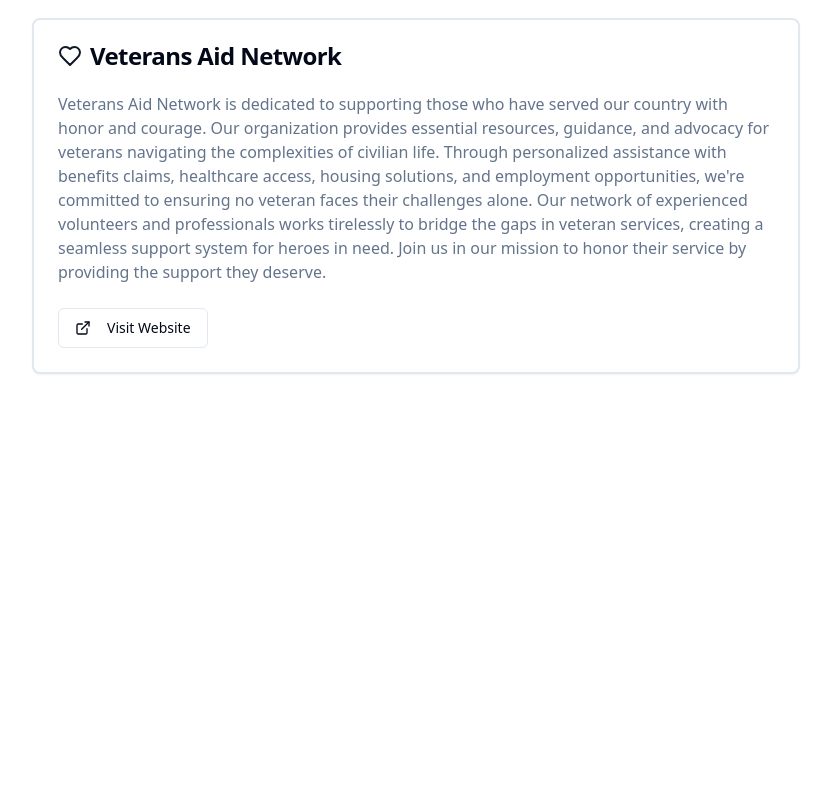
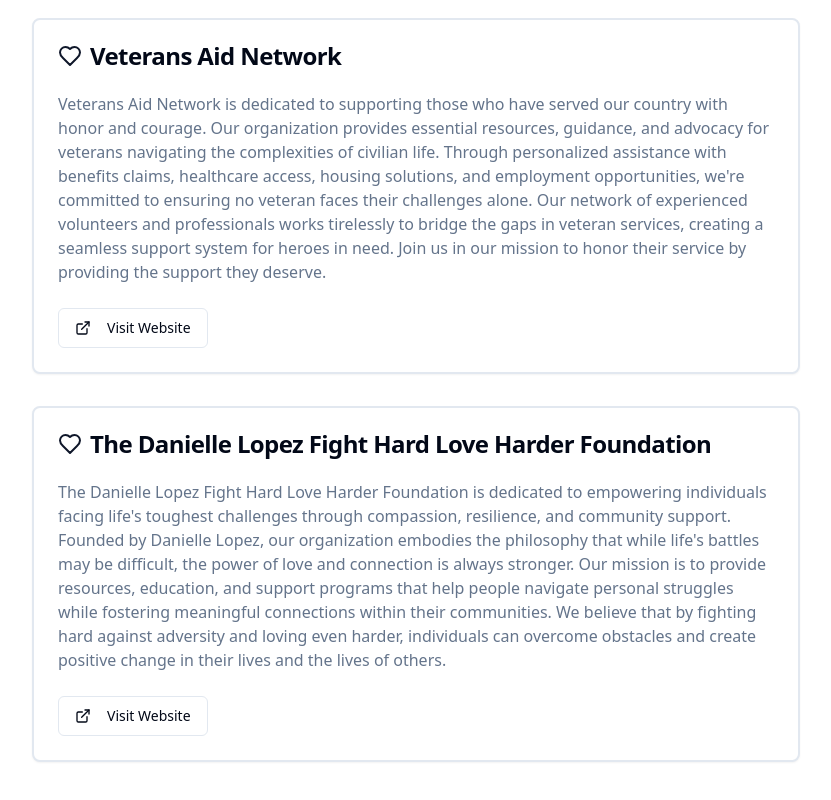
Before and after one commit to MissionSync/kingdom-business-letsroll, a React (Vite) app: page /partnerships in a window 1280 px wide. Shown: the part 643-1443 px from the top of the page, without its empty margins (224-1055 px from the left). Before the commit the page ends 1097 px from the top, so only its background shows below. Built offline with nearby package versions, Linux system fonts and the light colour scheme.

Commit message:
Add partnership information
Add bio and link for the Danielle Lopez Fight Hard Love Harder Foundation to the partnerships page.

```diff
--- a/src/pages/Partnerships.tsx
+++ b/src/pages/Partnerships.tsx
@@ -19,6 +19,11 @@ const partners: Partner[] = [
     name: "Veterans Aid Network",
     description: "Veterans Aid Network is dedicated to supporting those who have served our country with honor and courage. Our organization provides essential resources, guidance, and advocacy for veterans navigating the complexities of civilian life. Through personalized assistance with benefits claims, healthcare access, housing solutions, and employment opportunities, we're committed to ensuring no veteran faces their challenges alone. Our network of experienced volunteers and professionals works tirelessly to bridge the gaps in veteran services, creating a seamless support system for heroes in need. Join us in our mission to honor their service by providing the support they deserve.",
     website: "https://veteransaidnetwork.net/"
+  },
+  {
+    name: "The Danielle Lopez Fight Hard Love Harder Foundation",
+    description: "The Danielle Lopez Fight Hard Love Harder Foundation is dedicated to empowering individuals facing life's toughest challenges through compassion, resilience, and community support. Founded by Danielle Lopez, our organization embodies the philosophy that while life's battles may be difficult, the power of love and connection is always stronger. Our mission is to provide resources, education, and support programs that help people navigate personal struggles while fostering meaningful connections within their communities. We believe that by fighting hard against adversity and loving even harder, individuals can overcome obstacles and create positive change in their lives and the lives of others.",
+    website: "https://www.daniellelopezfighthardloveharderfoundation.com/"
   }
 ];
 
```
